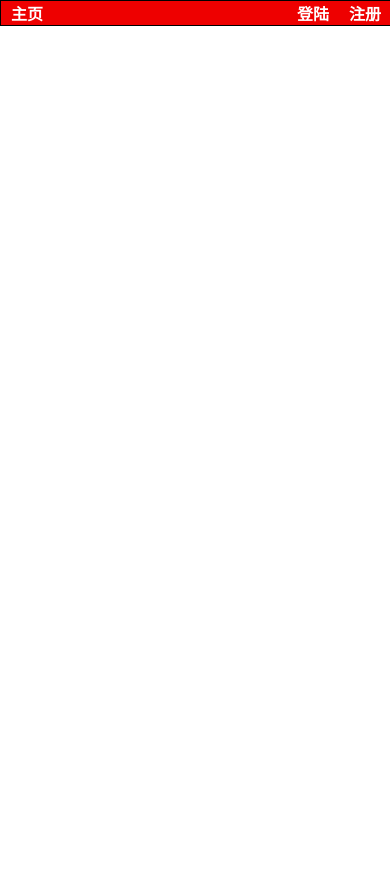
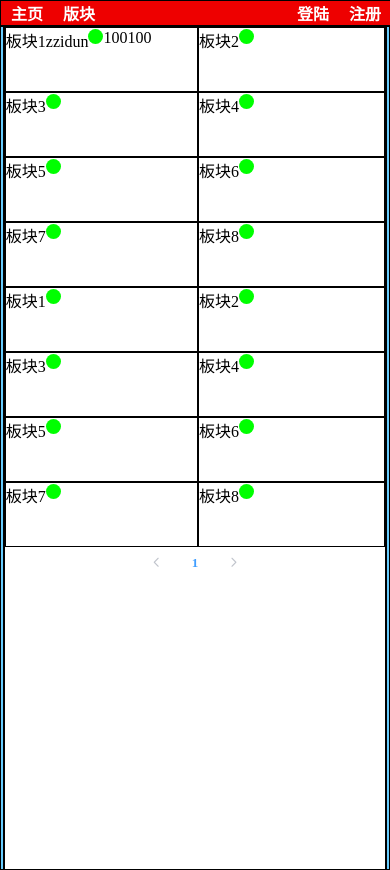
Before and after one commit to zzidun/virtual-forum-frontend, a Vue app: page /categorys in a window 390 px wide. Before the commit the page ends 844 px from the top, so only its background shows below. Built offline with nearby package versions, Linux system fonts and the light colour scheme.

Commit message:
makrdown support

```diff
--- a/package.json
+++ b/package.json
@@ -10,7 +10,7 @@
     "axios": "^0.24.0",
     "core-js": "^3.6.5",
     "element-ui": "^2.15.6",
-    "markdown-it": "^13.0.1",
+    "markdown-it-vue": "^1.1.7",
     "vue": "^2.6.11",
     "vue-axios": "^3.4.0",
     "vue-router": "^3.2.0",
--- a/src/components/user/bar.vue
+++ b/src/components/user/bar.vue
@@ -2,6 +2,7 @@
   <div class="user_bar">
     <div>
         <a href="/" class = "item" style="float:left">主页</a>
+        <a href="/categorys" class = "item" style="float:left">版块</a>
     </div>
     <div v-show="!isLogin" align="right">
         <a href="user-login" class = "item">登陆</a>
--- a/src/router/index.js
+++ b/src/router/index.js
@@ -27,9 +27,9 @@ const routes = [
     component: ()=>import('@/views/user/user.vue')
   },
   {
-    path: '/news',
-    name: 'News',
-    component: ()=>import('@/views/User_Login.vue')
+    path: '/categorys',
+    name: 'Categorys',
+    component: ()=>import('@/views/category/categorys.vue')
   },
   {
     path: '/about',
--- /dev/null
+++ b/src/utils/markdown.js
@@ -0,0 +1,4 @@
+// 引入
+var MarkdownIt = require('markdown-it');
+// 实例化
+const md = new MarkdownIt()
--- a/src/views/Home.vue
+++ b/src/views/Home.vue
@@ -3,111 +3,7 @@
       <tr>
         <td class="aside grid"></td>
         <td class="main grid" valign="top">
-          <div>
-            <div>
-            <table cellspacing="0" cellpadding="0" width = "100%">
-              <tr :height = "rowHeight">
-                <td :height = "rowHeight" :width = "colWidth">
-                  <CategoryBlock name="板块1" categoryer="zzidun" speak="100" follow="100">
-                  </CategoryBlock>
-                </td>
-                <td :height = "rowHeight" :width = "colWidth">
-                  <CategoryBlock name="板块2" >
-                  </CategoryBlock>
-                </td>
-              </tr>
-
-              <tr :height = "rowHeight">
-                <td :height = "rowHeight" :width = "colWidth">
-                  <CategoryBlock name="板块3">
-                  </CategoryBlock>
-                </td>
-                <td :height = "rowHeight" :width = "colWidth">
-                  <CategoryBlock name="板块4" >
-                  </CategoryBlock>
-                </td>
-              </tr>
-
-              <tr :height = "rowHeight">
-                <td :height = "rowHeight" :width = "colWidth">
-                  <CategoryBlock name="板块5">
-                  </CategoryBlock>
-                </td>
-                <td :height = "rowHeight" :width = "colWidth">
-                  <CategoryBlock name="板块6" >
-                  </CategoryBlock>
-                </td>
-              </tr>
-
-              <tr :height = "rowHeight">
-                <td :height = "rowHeight" :width = "colWidth">
-                  <CategoryBlock name="板块7">
-                  </CategoryBlock>
-                </td>
-                <td :height = "rowHeight" :width = "colWidth">
-                  <CategoryBlock name="板块8" >
-                  </CategoryBlock>
-                </td>
-              </tr>
-
-              <tr :height = "rowHeight">
-                <td :height = "rowHeight" :width = "colWidth">
-                  <CategoryBlock name="板块1">
-                  </CategoryBlock>
-                </td>
-                <td :height = "rowHeight" :width = "colWidth">
-                  <CategoryBlock name="板块2" >
-                  </CategoryBlock>
-                </td>
-              </tr>
-
-              <tr :height = "rowHeight">
-                <td :height = "rowHeight" :width = "colWidth">
-                  <CategoryBlock name="板块3">
-                  </CategoryBlock>
-                </td>
-                <td :height = "rowHeight" :width = "colWidth">
-                  <CategoryBlock name="板块4" >
-                  </CategoryBlock>
-                </td>
-              </tr>
-
-              <tr :height = "rowHeight">
-                <td :height = "rowHeight" :width = "colWidth">
-                  <CategoryBlock name="板块5">
-                  </CategoryBlock>
-                </td>
-                <td :height = "rowHeight" :width = "colWidth">
-                  <CategoryBlock name="板块6" >
-                  </CategoryBlock>
-                </td>
-              </tr>
-
-              <tr :height = "rowHeight">
-                <td :height = "rowHeight" :width = "colWidth">
-                  <CategoryBlock name="板块7">
-                  </CategoryBlock>
-                </td>
-                <td :height = "rowHeight" :width = "colWidth">
-                  <CategoryBlock name="板块8" >
-                  </CategoryBlock>
-                </td>
-              </tr>
-            </table>
-            </div>
-
-            <div class="block" align="center">
-              <el-pagination
-                layout="prev, pager, next"
-                :total="16"
-                :page-size="16">
-              </el-pagination>
-            </div>
-
-          </div>
-
-
-
+          <markdown-it-vue class="md-body" :content="content" />
         </td>
         <td class="aside grid"></td>
       </tr>
@@ -115,10 +11,16 @@
 </template>
 
 <script>
-import CategoryBlock from "@/components/category/block.vue"
+import MarkdownItVue from 'markdown-it-vue'
+import 'markdown-it-vue/dist/markdown-it-vue.css'
   export default {
     components: {
-      CategoryBlock
+      MarkdownItVue
+    },
+    data() {
+      return {
+        content: '# your markdown content'
+      }
     },
     methods: {
     },
@@ -128,12 +30,6 @@ import CategoryBlock from "@/components/category/block.vue"
       },
       tableWidth: function() {
         return (window.innerWidth) + 'px';
-      },
-      rowHeight: function() {
-        return (window.innerWidth) / 6 + 'px';
-      },
-      colWidth: function() {
-        return (window.innerWidth) / 4 + 'px'
       }
     }
 
--- /dev/null
+++ b/src/views/category/categorys.vue
@@ -0,0 +1,148 @@
+<template>
+    <table cellspacing="0" cellpadding="0" :height = "tableHeight" :width = "tableWidth">
+      <tr>
+        <td class="aside grid"></td>
+        <td class="main grid" valign="top">
+          <div>
+            <div>
+            <table cellspacing="0" cellpadding="0" width = "100%">
+              <tr :height = "rowHeight">
+                <td :height = "rowHeight" :width = "colWidth">
+                  <CategoryBlock name="板块1" categoryer="zzidun" speak="100" follow="100">
+                  </CategoryBlock>
+                </td>
+                <td :height = "rowHeight" :width = "colWidth">
+                  <CategoryBlock name="板块2" >
+                  </CategoryBlock>
+                </td>
+              </tr>
+
+              <tr :height = "rowHeight">
+                <td :height = "rowHeight" :width = "colWidth">
+                  <CategoryBlock name="板块3">
+                  </CategoryBlock>
+                </td>
+                <td :height = "rowHeight" :width = "colWidth">
+                  <CategoryBlock name="板块4" >
+                  </CategoryBlock>
+                </td>
+              </tr>
+
+              <tr :height = "rowHeight">
+                <td :height = "rowHeight" :width = "colWidth">
+                  <CategoryBlock name="板块5">
+                  </CategoryBlock>
+                </td>
+                <td :height = "rowHeight" :width = "colWidth">
+                  <CategoryBlock name="板块6" >
+                  </CategoryBlock>
+                </td>
+              </tr>
+
+              <tr :height = "rowHeight">
+                <td :height = "rowHeight" :width = "colWidth">
+                  <CategoryBlock name="板块7">
+                  </CategoryBlock>
+                </td>
+                <td :height = "rowHeight" :width = "colWidth">
+                  <CategoryBlock name="板块8" >
+                  </CategoryBlock>
+                </td>
+              </tr>
+
+              <tr :height = "rowHeight">
+                <td :height = "rowHeight" :width = "colWidth">
+                  <CategoryBlock name="板块1">
+                  </CategoryBlock>
+                </td>
+                <td :height = "rowHeight" :width = "colWidth">
+                  <CategoryBlock name="板块2" >
+                  </CategoryBlock>
+                </td>
+              </tr>
+
+              <tr :height = "rowHeight">
+                <td :height = "rowHeight" :width = "colWidth">
+                  <CategoryBlock name="板块3">
+                  </CategoryBlock>
+                </td>
+                <td :height = "rowHeight" :width = "colWidth">
+                  <CategoryBlock name="板块4" >
+                  </CategoryBlock>
+                </td>
+              </tr>
+
+              <tr :height = "rowHeight">
+                <td :height = "rowHeight" :width = "colWidth">
+                  <CategoryBlock name="板块5">
+                  </CategoryBlock>
+                </td>
+                <td :height = "rowHeight" :width = "colWidth">
+                  <CategoryBlock name="板块6" >
+                  </CategoryBlock>
+                </td>
+              </tr>
+
+              <tr :height = "rowHeight">
+                <td :height = "rowHeight" :width = "colWidth">
+                  <CategoryBlock name="板块7">
+                  </CategoryBlock>
+                </td>
+                <td :height = "rowHeight" :width = "colWidth">
+                  <CategoryBlock name="板块8" >
+                  </CategoryBlock>
+                </td>
+              </tr>
+            </table>
+            </div>
+
+            <div class="block" align="center">
+              <el-pagination
+                layout="prev, pager, next"
+                :total="16"
+                :page-size="16">
+              </el-pagination>
+            </div>
+
+          </div>
+
+
+
+        </td>
+        <td class="aside grid"></td>
+      </tr>
+    </table>
+</template>
+
+<script>
+import CategoryBlock from "@/components/category/block.vue"
+  export default {
+    name: "Categorys",
+    components: {
+      CategoryBlock
+    },
+    methods: {
+    },
+    computed: {
+      tableHeight: function() {
+        return (window.innerHeight) + 'px';
+      },
+      tableWidth: function() {
+        return (window.innerWidth) + 'px';
+      },
+      rowHeight: function() {
+        return (window.innerWidth) / 6 + 'px';
+      },
+      colWidth: function() {
+        return (window.innerWidth) / 4 + 'px'
+      }
+    }
+
+  }
+
+</script>
+
+<style>
+
+
+</style>
```
Also changed, not shown: src/views/category/block.vue (deleted), src/views/category/category.vue (added), 1 other file (tests, documents, lock files or other folders).
